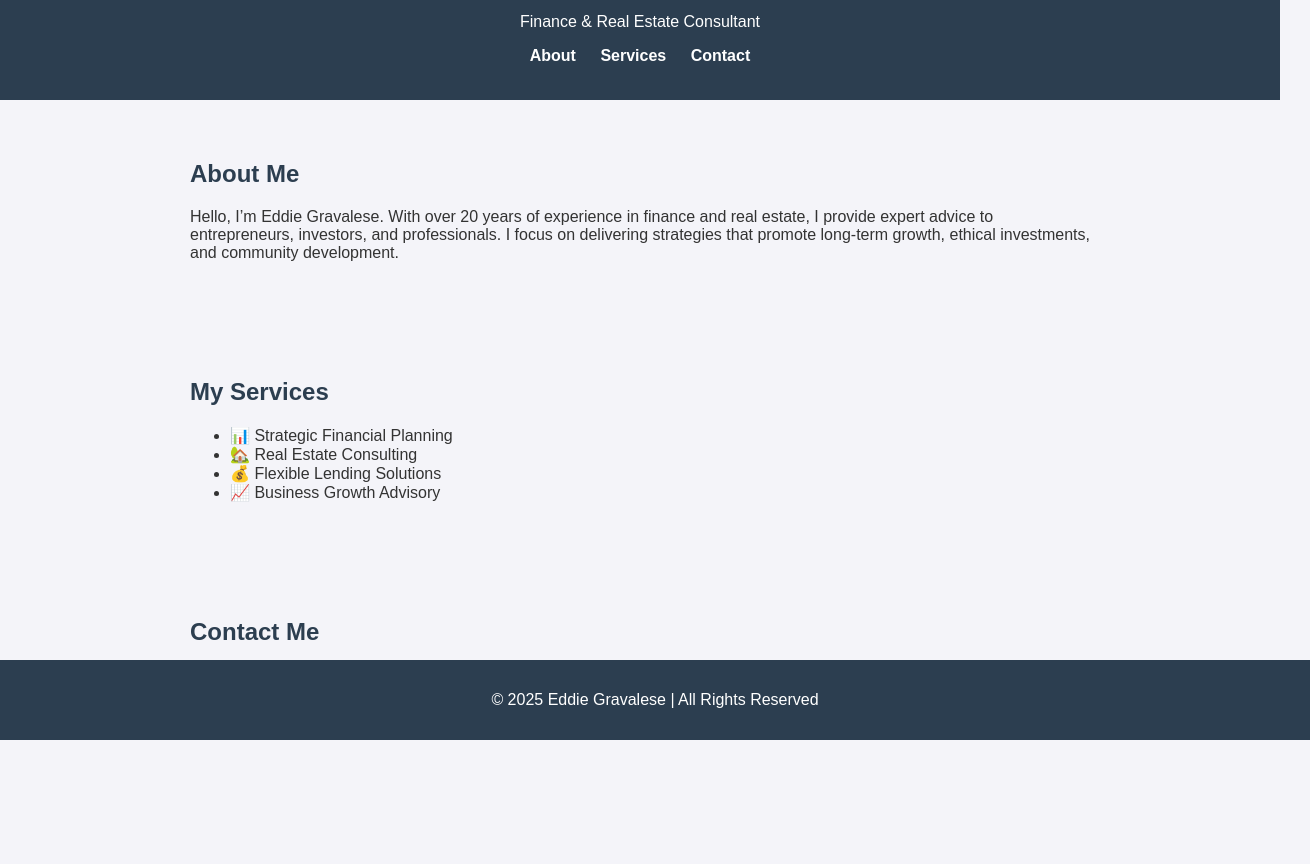
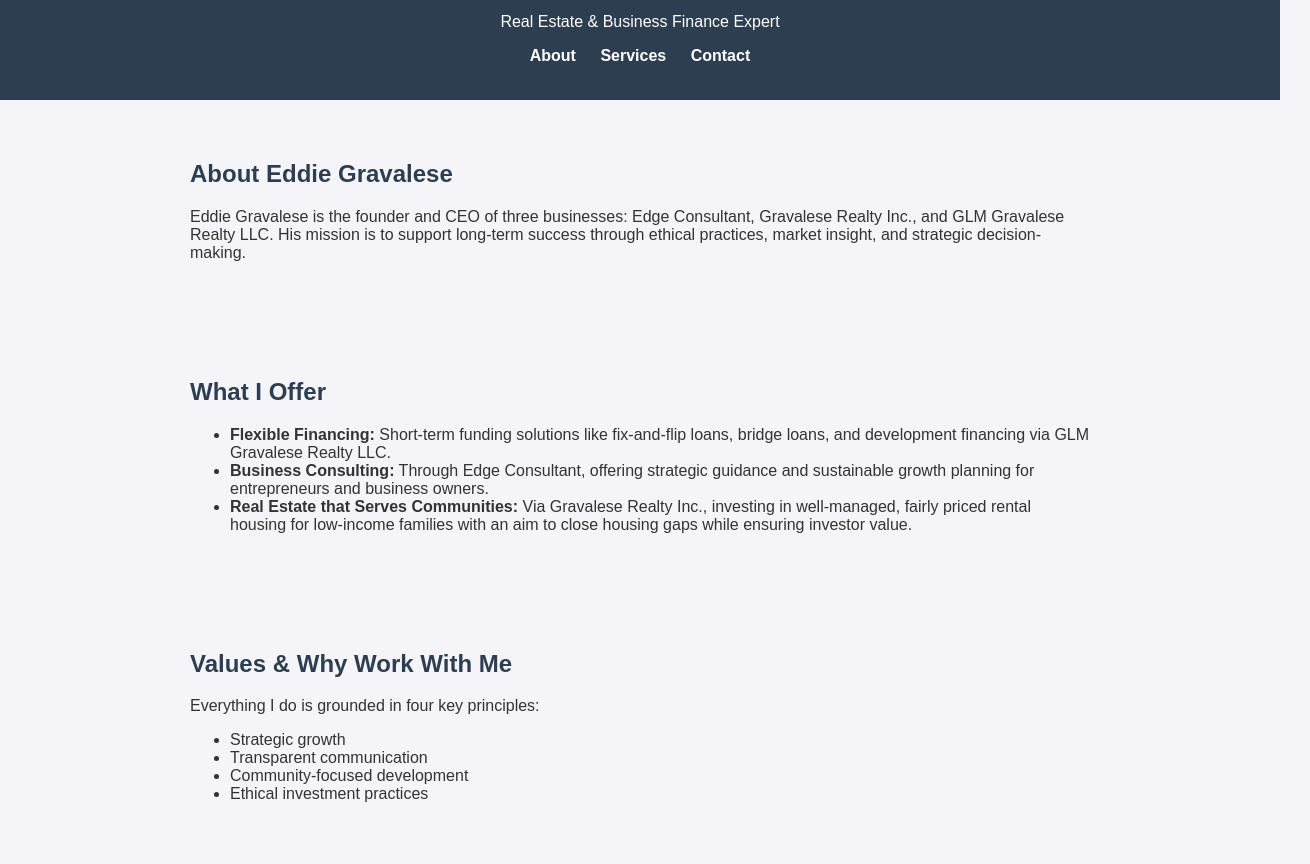
Before and after one commit to eddiegravalese/Eddie-Gravalese, a plain HTML site: page index.html in a window 1280 px wide. Shown: the part 60-924 px from the top of the page, 1310 px wide, since content can reach past the window. Before the commit the page ends 833 px from the top, so only its background shows below. Drawn offline with Linux system fonts and the light colour scheme.

Commit message:
Update index.html

```diff
--- a/index.html
+++ b/index.html
@@ -3,11 +3,11 @@
 <head>
   <meta charset="UTF-8">
   <meta name="viewport" content="width=device-width, initial-scale=1.0">
-  <title>Eddie Gravalese | Finance & Real Estate Consultant</title>
-  <meta name="description" content="Eddie Gravalese - Finance and Real Estate Consultant helping entrepreneurs, investors, and professionals with tailored financial strategies and real estate solutions.">
+  <title>Eddie Gravalese | Real Estate & Business Finance Expert</title>
+  <meta name="description" content="Eddie Gravalese offers finance consulting, real estate strategies, and business solutions grounded in ethical practices, market insight, and long-term growth.">
 
-  <!-- Example: Add Google Analytics or other scripts here -->
-  <!-- <script>/* Your script code */</script> -->
+  <!-- Google Search Console Verification Tag -->
+  <meta name="google-site-verification" content="YOUR_UNIQUE_CODE_HERE" />
 
   <style>
     body {
@@ -48,16 +48,16 @@
       color: white;
       text-align: center;
       padding: 15px;
-      position: fixed;
+      position: relative;
+      width: 100%;
       bottom: 0;
-      width: 100%;
     }
   </style>
 </head>
 <body>
   <header>
     <h1>Eddie Gravalese</h1>
-    <p>Finance & Real Estate Consultant</p>
+    <p>Real Estate & Business Finance Expert</p>
     <nav>
       <a href="#about">About</a>
       <a href="#services">Services</a>
@@ -66,28 +66,40 @@
   </header>
 
   <section id="about">
-    <h2>About Me</h2>
-    <p>Hello, I’m Eddie Gravalese. With over 20 years of experience in finance and real estate, I provide expert advice to entrepreneurs, investors, and professionals. I focus on delivering strategies that promote long-term growth, ethical investments, and community development.</p>
+    <h2>About Eddie Gravalese</h2>
+    <p>Eddie Gravalese is the founder and CEO of three businesses: Edge Consultant, Gravalese Realty Inc., and GLM Gravalese Realty LLC. His mission is to support long-term success through ethical practices, market insight, and strategic decision-making.</p>
   </section>
 
   <section id="services">
-    <h2>My Services</h2>
+    <h2>What I Offer</h2>
     <ul>
-      <li>📊 Strategic Financial Planning</li>
-      <li>🏡 Real Estate Consulting</li>
-      <li>💰 Flexible Lending Solutions</li>
-      <li>📈 Business Growth Advisory</li>
+      <li><strong>Flexible Financing:</strong> Short-term funding solutions like fix-and-flip loans, bridge loans, and development financing via GLM Gravalese Realty LLC.</li>
+      <li><strong>Business Consulting:</strong> Through Edge Consultant, offering strategic guidance and sustainable growth planning for entrepreneurs and business owners.</li>
+      <li><strong>Real Estate that Serves Communities:</strong> Via Gravalese Realty Inc., investing in well-managed, fairly priced rental housing for low-income families with an aim to close housing gaps while ensuring investor value.</li>
+    </ul>
+  </section>
+
+  <section id="values">
+    <h2>Values & Why Work With Me</h2>
+    <p>Everything I do is grounded in four key principles:</p>
+    <ul>
+      <li>Strategic growth</li>
+      <li>Transparent communication</li>
+      <li>Community-focused development</li>
+      <li>Ethical investment practices</li>
     </ul>
   </section>
 
   <section id="contact">
-    <h2>Contact Me</h2>
-    <p>Email: <a href="mailto:your-email@example.com">your-email@example.com</a></p>
-    <p>LinkedIn: <a href="#" target="_blank">Your LinkedIn Profile</a></p>
+    <h2>Contact & Consultation</h2>
+    <p>If you’re looking for guidance, funding, or a long-term real estate partner, let’s talk.</p>
+    <p><strong>Address:</strong> Edge Consultant, 89 Locksley Rd, Lynnfield, MA, USA</p>
+    <p><strong>Phone:</strong> +1 (323) 553-0000</p>
+    <p><strong>Email:</strong> eddie@eddiegravalese.com</p>
   </section>
 
   <footer>
-    <p>© 2025 Eddie Gravalese | All Rights Reserved</p>
+    <p>© 2025 Eddie Gravalese — All Rights Reserved</p>
   </footer>
 </body>
 </html>
```
